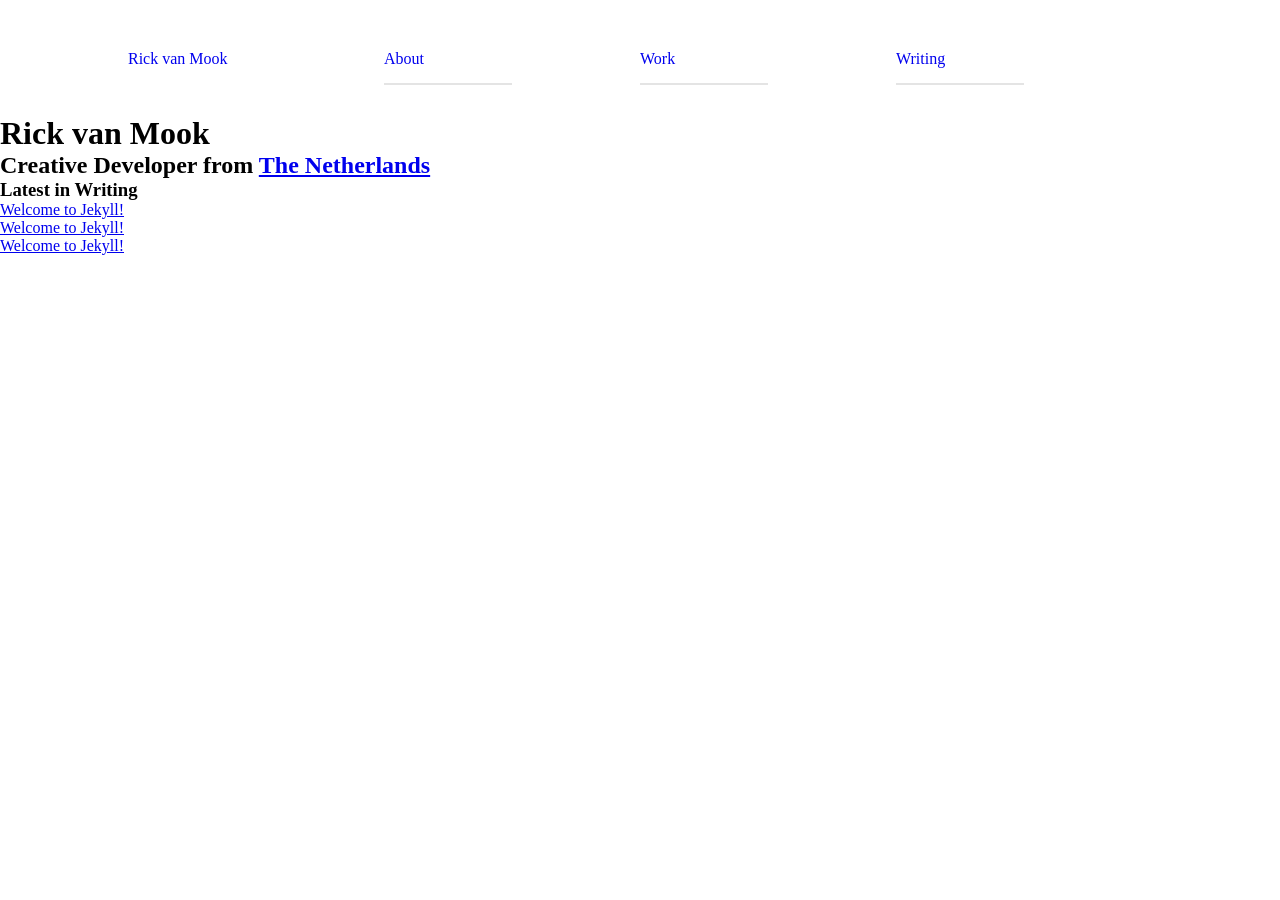
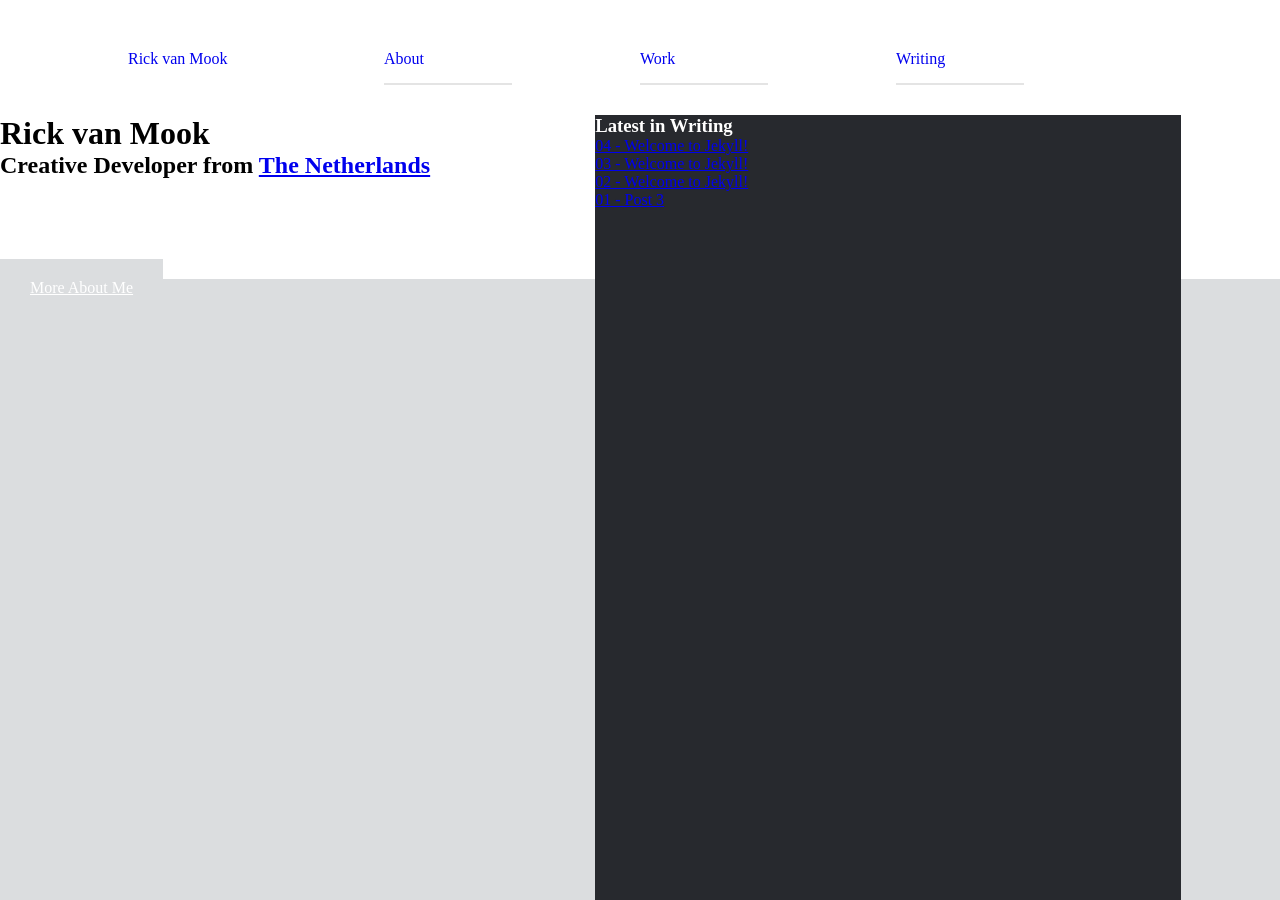
Before and after one commit to rickvanmook/rickvanmook.github.io, a Jekyll site: the page built from index.html, in a window 1280 px wide. Built offline with Jekyll 4.4.1, drawn with Linux system fonts in a browser that asks for light colours.

Commit message:
Added initial home page markup and styling

```diff
--- a/_layouts/default.html
+++ b/_layouts/default.html
@@ -3,7 +3,7 @@
 
   {% include head.html %}
 
-  <body>
+  <body class="{{ page.class }}">
 
     {% include header.html %}
 
--- a/_sass/_base.scss
+++ b/_sass/_base.scss
@@ -6,6 +6,16 @@ dl, dd, ol, ul, figure {
     /* Display & Box Model */
     margin: 0;
     padding: 0;
+}
+
+* {
+
+    box-sizing: border-box;
+}
+
+body, html {
+
+    height: 100%;
 }
 
 body {
@@ -23,5 +33,6 @@ ul {
 .wrapper {
 
     /* Display & Box Model */
-    margin-top: 115px;
+    height: 100%;
+    padding-top: 115px;
 }
--- /dev/null
+++ b/_sass/_home.scss
@@ -0,0 +1,43 @@
+.home {
+
+	background-color: #dbdddf;
+}
+
+.home__wrapper {
+
+	position: relative;
+	min-height: 100%;
+}
+
+.home__title {
+
+	background-color: #fff;
+	width: 100%;
+	padding-bottom: 100px;
+}
+
+.home__footer {
+
+
+	display: inline-block;
+	margin-top: -35px;
+}
+
+.home__footer__cta {
+
+	background-color: #dbdddf;
+	color: #fff;
+	padding: 20px 30px;
+}
+
+.home__writing {
+
+	min-height: 100%;
+	background-color: #27292e;
+	position: absolute;
+	top: 0;
+
+	color: #fff;
+	left: 46.5%;
+	width: 45.8%;
+}
--- a/css/main.scss
+++ b/css/main.scss
@@ -8,5 +8,6 @@
 @import
 "base",
 "header",
+"home",
 "syntax-highlighting",
 "post";
--- a/index.html
+++ b/index.html
@@ -1,15 +1,24 @@
 ---
 layout: default
+class: home
 ---
 
+<div class="home__wrapper">
+  <div class="home__title">
     <h1>Rick van Mook</h1>
     <h2>Creative Developer from <a href="https://www.google.com/maps/place/Raamsdonksveer,+Netherlands" target="_blank">The Netherlands</a></h2>
-
+  </div>
+  <div class="home__footer">
+    <a class="home__footer__cta" href="/about/">More About Me</a>
+  </div>
+  <div class="home__writing">
     <h3>Latest in Writing</h3>
     <ul>
-  {% for post in site.posts limit:3 %}
+      {% for post in site.posts limit:6%}
       <li>
-    <a href="{{ post.url | prepend: site.baseurl }}">{{ post.title }}</a>
+        <a href="{{ post.url | prepend: site.baseurl }}">{{ post.number }} - {{ post.title }}</a>
       </li>
       {% endfor %}
     </ul>
+  </div>
+</div>
```
Lines whose indentation alone changed are shown as unchanged.
